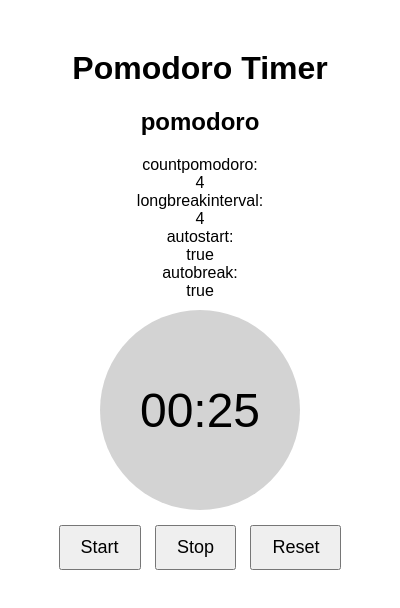
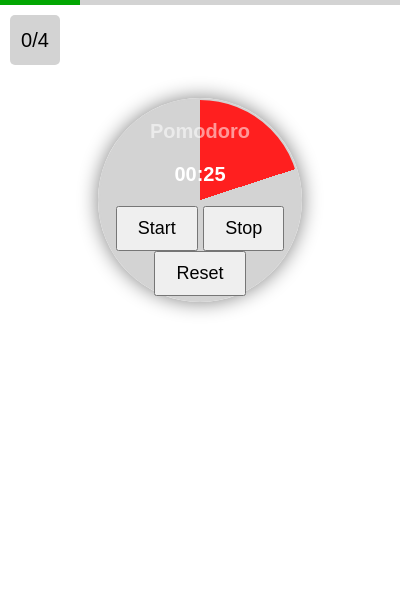
Before and after one commit to Thanhfdq/pomodoro-timer-app, an Electron app: page index.html in a window 400 px wide. Drawn offline with Linux system fonts and the light colour scheme.

Commit message:
Choose difference color for each type of work

```diff
--- a/app.js
+++ b/app.js
@@ -15,6 +15,11 @@ let POMODORO_DURATION = 25;
 let SHORT_BREAK = 5;
 let LONG_BREAK = 15;
 let LONG_BREAK_INTERVAL = 4; // Number of pomodoro before a long break
+// Color
+const POMODORO_COLOR = 'rgb(255, 87, 87)';
+const SHORT_BREAK_COLOR = 'lightgray';
+const LONG_BREAK_COLOR = 'black';
+
 
 // Setting: auto start
 let auto_start_break = true;
@@ -24,7 +29,9 @@ let time = POMODORO_DURATION; // Clock countdown the pomodoro first by default
 let interval;
 let isRunning = false;
 let currentMode = 0; // 0 is pomodoro, 1 is short break, and 2 is long break
-let pomodoroBeforeLongBreak = LONG_BREAK_INTERVAL // count the number of pomodoro done before
+let pomodoroBeforeLongBreak = LONG_BREAK_INTERVAL // count the number of pomodoro remaining before long break
+
+
 
 // Function to update the timer display
 function updateTimerDisplay() {
@@ -33,10 +40,10 @@ function updateTimerDisplay() {
     timerElement.textContent = `${minutes.toString().padStart(2, '0')}:${seconds.toString().padStart(2, '0')}`;
 }
 
-function updateTimeStatus(){
-    mode.textContent = `${currentMode.toString()}`;
-    countPomodoro.textContent = `${pomodoroBeforeLongBreak.toString()}`;
-    longBreakInterval.textContent = `${LONG_BREAK_INTERVAL.toString()}`;
+function updateTimeStatus() {
+    mode.textContent = `${currentMode}` == 0 ? 'Pomodoro' : `${currentMode}` == 1 ? 'Short Break' : 'Long Break';
+    countPomodoro.textContent = `${LONG_BREAK_INTERVAL - pomodoroBeforeLongBreak}`;
+    longBreakInterval.textContent = `${LONG_BREAK_INTERVAL}`;
     autoStart.textContent = `${auto_start_pomodoro.toString()}`;
     autoBreak.textContent = `${auto_start_break.toString()}`;
 }
--- a/css/mainWindow.css
+++ b/css/mainWindow.css
@@ -1,21 +1,121 @@
+/* general */
 body {
-    font-family: Arial, sans-serif;
-    text-align: center;
-    margin-top: 50px;
+    font-family: Arial, Helvetica, sans-serif;
+    margin: 0;
+    display: flex;
+    justify-content: center;
+    /* Center horizontally */
+    /* Remove default body margin */
+
 }
 
-#timer {
-    font-size: 48px;
-    margin: 10px auto;
-    width: 200px;
-    height: 200px;
-    border-radius: 100px;
-    align-content: center;
+/* header part */
+.header-part {
+    position: absolute;
+    width: 100%;
+}
+
+#fullProgress {
+    width: 100%;
+    height: 5px;
     background-color: lightgray;
+    color: rgb(255, 87, 87);
+}
+
+#passedPomodoro {
+    width: 20%;
+    height: 100%;
+    background-color: rgb(2, 166, 2);
+}
+
+.count-pomodoros-panel {
+    display: flex;
+    width: 50px;
+    height: 50px;
+    margin: 10px;
+    justify-content: center;
+    align-items: center;
+    font-size: 15pt;
+    border-radius: 5px;
+    background-color: lightgray;
+}
+.count-pomodoros-panel p{
+    display: inline-block;
+}
+
+
+/* central part */
+.progress-circle {
+    width: 100px;
+    /* Diameter of the circle */
+    height: 100px;
+    border-radius: 50%;
+    /* Make it a circle */
+    background: conic-gradient(rgb(76, 175, 80) calc(50% * 3.6deg),
+    /* Adjust 3.6deg per percentage */
+    lightgray 0);
+    display: flex;
+    justify-content: center;
+    align-items: center;
+    color: white;
+    font-size: 20px;
+    font-weight: bold;
+}
+
+.progress-inner {
+    text-align: center;
+}
+
+.containter {
+    display: flex;
+    /* Set width to the shortest dimension */
+    width: min(100vw, 100vh);
+    /* Set height to the shortest dimension */
+    height: min(100vw, 100vh);
+    justify-content: center;
+    align-items: center;
+    top: 0;
+}
+
+#mode {
+    margin-top: 20px;
+    color: rgba(255, 255, 255, 0.543);
+}
+
+.potato {
+    display: block;
+    width: 50%;
+    height: 50%;
+    border-radius: 100%;
+    /* Make it a circle */
+    background-image: conic-gradient(rgb(255, 31, 31) calc(20 * 3.6deg),
+    /* Adjust 3.6deg per percentage */
+    lightgray 0);
+    justify-content: center;
+    align-items: center;
+    text-align: center;
+    color: white;
+    border: solid 2px lightgray;
+    box-shadow: 0px 0px 20px gray;
+    font-size: 20px;
+    font-weight: bold;
 }
 
 button {
     padding: 10px 20px;
     font-size: 18px;
-    margin: 5px;
 }
+
+
+
+#timer {
+    font-weight: bold;
+    font-size: 5vw;
+}
+
+
+/* footer part */
+.footer-part {
+    position: absolute;
+    bottom: 0;
+}
--- a/index.html
+++ b/index.html
@@ -9,20 +9,32 @@
 </head>
 
 <body>
+  <div class="header-part">
+    <div id="fullProgress">
+      <div id="passedPomodoro"></div>
+    </div>
+    <div class="count-pomodoros-panel">
+      <p id="countpomodoro">0</p> /
+      <p id="longbreakinterval">4</p>
+    </div>
+  </div>
 
-  <h1>Pomodoro Timer</h1>
-  <h2 id="mode">pomodoro</h2>
-  countpomodoro:<div id="countpomodoro">4</div>
-  longbreakinterval:<div id="longbreakinterval">4</div>
-  autostart:<div id="autostart">true</div>
-  autobreak:<div id="autobreak">true</div>
-  <div id="timer">00:25</div>
+  <div class="containter">
+    <div class="potato">
+      <div id="mode">Pomodoro</div>
+      <p id="timer">00:25</p>
+      <button id="start">Start</button>
+      <button id="stop">Stop</button>
+      <button id="reset">Reset</button>
+    </div>
+  </div>
 
-  <button id="start">Start</button>
-  <button id="stop">Stop</button>
-  <button id="reset">Reset</button>
+  <!-- <div class="footer-part">
+    autostart:<div id="autostart">true</div>
+    autobreak:<div id="autobreak">true</div>
+  </div> -->
 
-  <audio id="notification-sound" src="sounds/relaxing-guitar-loop-v5-245859.mp3"></audio>
+  <audio id="notification-sound" src="sounds/ting.mp3"></audio>
 
   <script src="./app.js"></script>
 </body>
```
Also changed, not shown: 1 other file.
